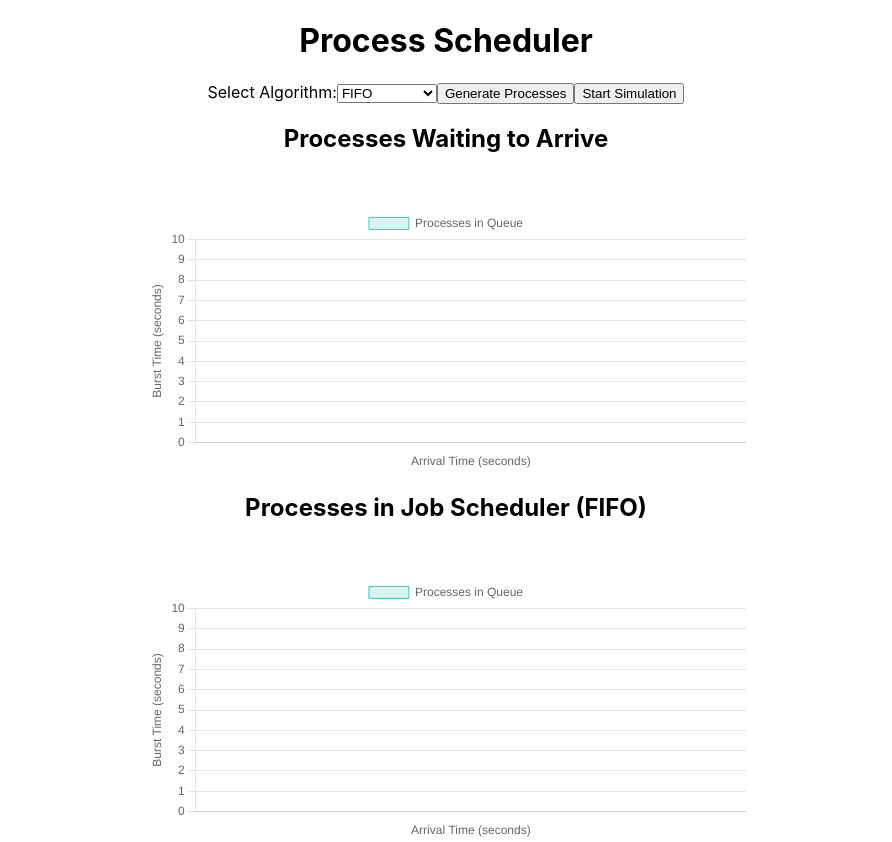
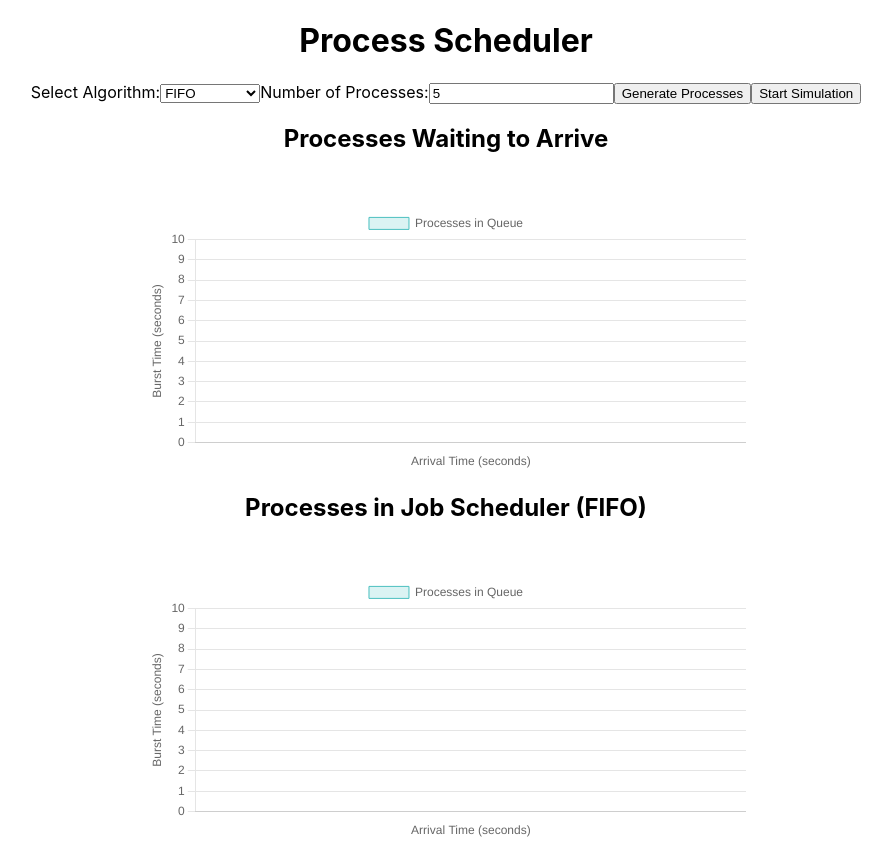
Before and after one commit to HallSysOps/new-cpu-sim, a React (Create React App) app in the folder cpu-simulator/: page / in a window 1280 px wide. Shown: the whole page, without its empty margins (194-1086 px from the left). Built offline with nearby package versions, Linux system fonts and the light colour scheme.

Commit message:
added input field to generate n number of processes

```diff
--- a/cpu-simulator/src/App.js
+++ b/cpu-simulator/src/App.js
@@ -126,6 +126,15 @@ function App() {
         <option value="all">Run All</option>
       </select>
 
+      {/* Input for number of processes */}
+      <label>Number of Processes:</label>
+      <input
+        type="number"
+        value={numProcesses}
+        onChange={(e) => setNumProcesses(e.target.value)}
+        min="1" // Ensure at least 1 process is generated
+      />
+
       {/* Show Quantum Time only if Round Robin or MLFQ is selected */}
       {(selectedAlgorithm === 'rr' || selectedAlgorithm === 'all') && (
         <>
```
